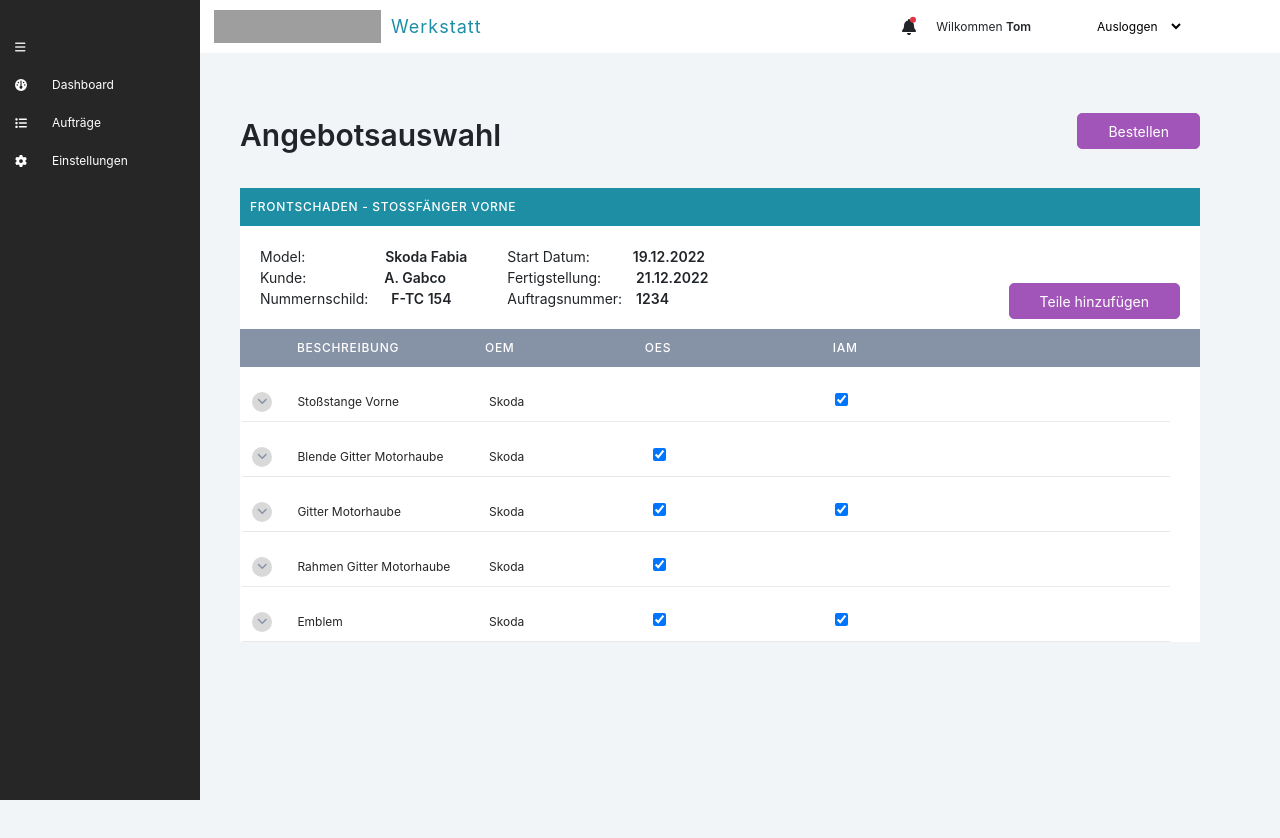
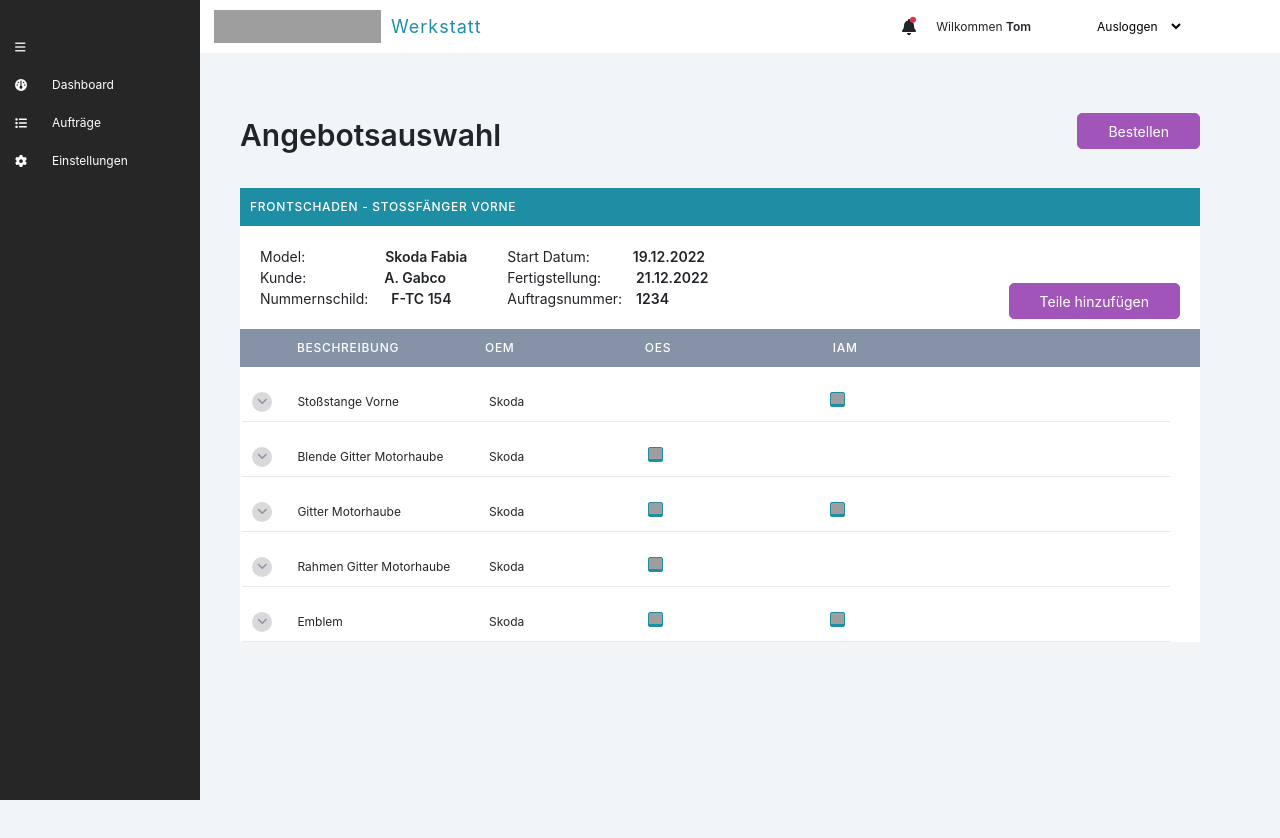
Before and after one commit to abnish-gogroup/parts-linker, a React (Create React App) app: page /parts-selection in a window 1280 px wide. Shown: the top 838 px of the page. Built offline with nearby package versions, Linux system fonts and the light colour scheme; grey boxes are pictures that could not be loaded.

Commit message:
checkbox color change

```diff
--- a/src/stylesheets/partsSelection.scss
+++ b/src/stylesheets/partsSelection.scss
@@ -258,3 +258,25 @@ ul.accordion-list-parts-selection {
   justify-content: space-between;
   padding: 0 30px 0 0;
 }
+
+input[type=checkbox] {
+  -webkit-appearance: none;
+  -moz-appearance: none;
+  appearance: none;
+  width: 15px;
+  height: 15px;
+  border: 1px solid #1e8ea5;
+  border-radius: 2px;
+  background-color: #fff;
+  margin-left: 15px;
+  margin-right: 15px;
+  &:checked{
+    background-repeat: no-repeat;
+    background-color: #1e8ea5;
+    background-image: url('http://static-assets-goparts.s3.amazonaws.com/static-images/checkbox_icon.png');
+    background-size: 14px;
+  }
+  &:focus{
+      outline: none !important;
+  }
+}
```
